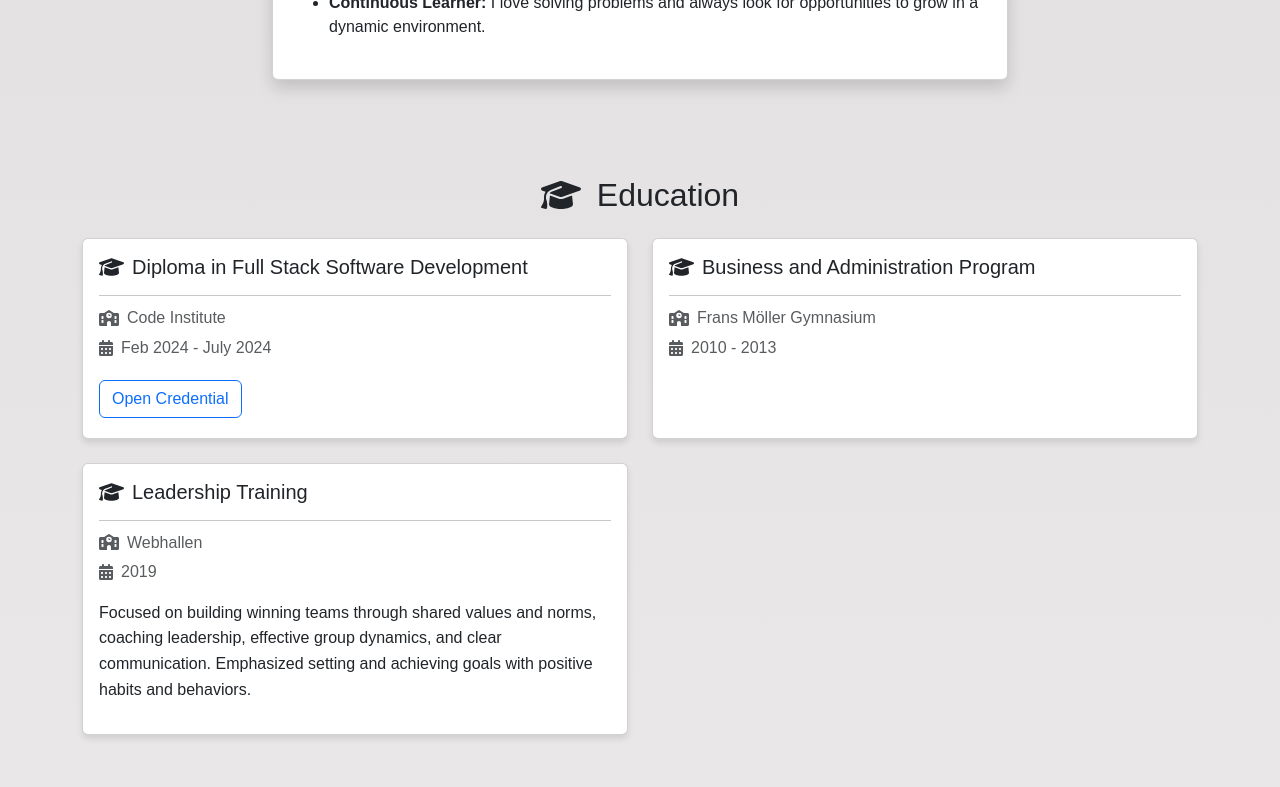
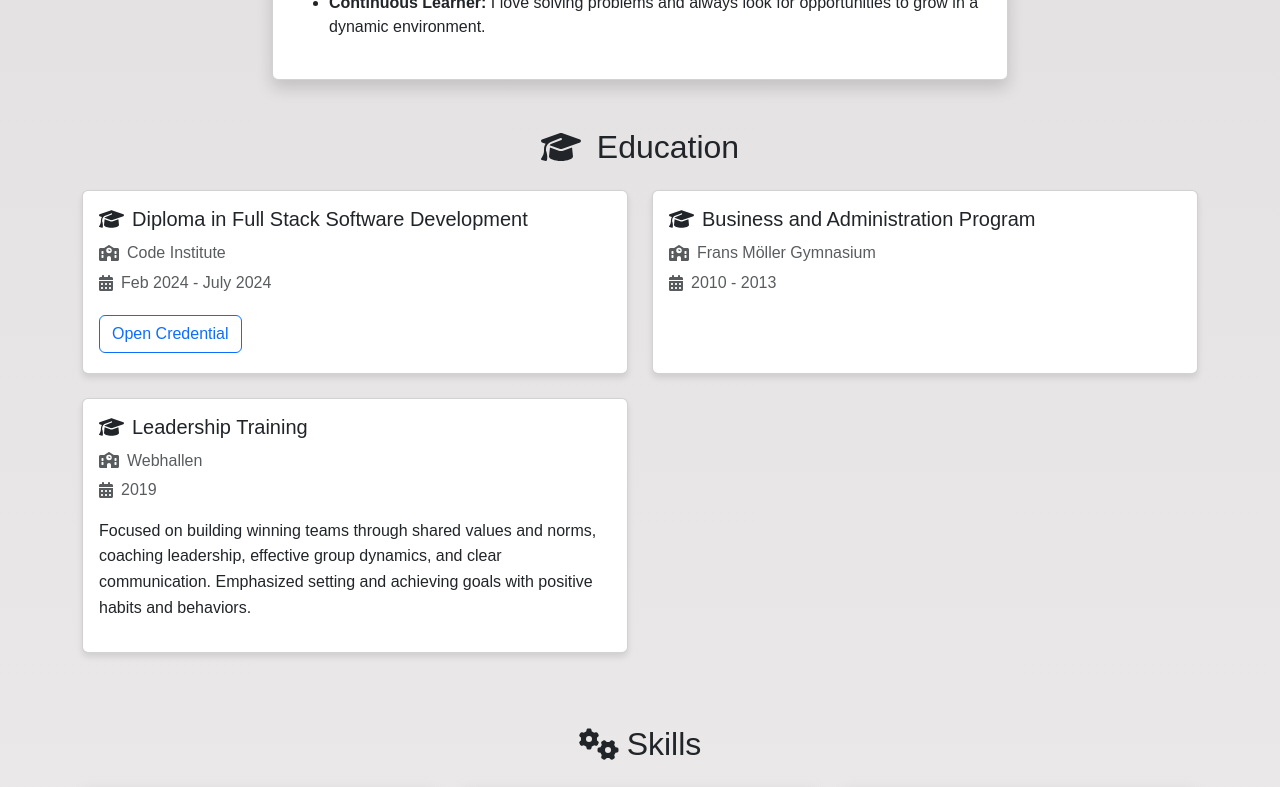
Before and after one commit to j0hanz/j0hanz-portfolio, a React (Create React App) app: page / in a window 1280 px wide. Shown: the part 1200-1987 px from the top of the page. Built offline with nearby package versions, Linux system fonts and the light colour scheme.

Commit message:
Update Education component title styling

```diff
--- a/src/components/Education.js
+++ b/src/components/Education.js
@@ -59,11 +59,10 @@ const Education = () => {
       <Col md={6} className="mb-4" key={index}>
         <Card className={`h-100 ${styles.educationCard}`}>
           <Card.Body>
-            <Card.Title className="d-flex align-items-center">
+            <Card.Title className="d-flex align-items-center mb-3">
               <FontAwesomeIcon icon={faGraduationCap} className="me-2" />
               <span>{education[index].title}</span>
             </Card.Title>
-            <hr />
             <Card.Subtitle className="mb-2 text-muted d-flex align-items-center">
               <FontAwesomeIcon icon={faSchool} className="me-2" />
               <span>{education[index].school}</span>
@@ -88,7 +87,7 @@ const Education = () => {
   );
 
   return (
-    <section id="education" className="py-5">
+    <section id="education">
       <Container className="px-0">
         <h2 className="d-flex justify-content-center align-items-center">
           <FontAwesomeIcon icon={faGraduationCap} className="me-3" />
```
